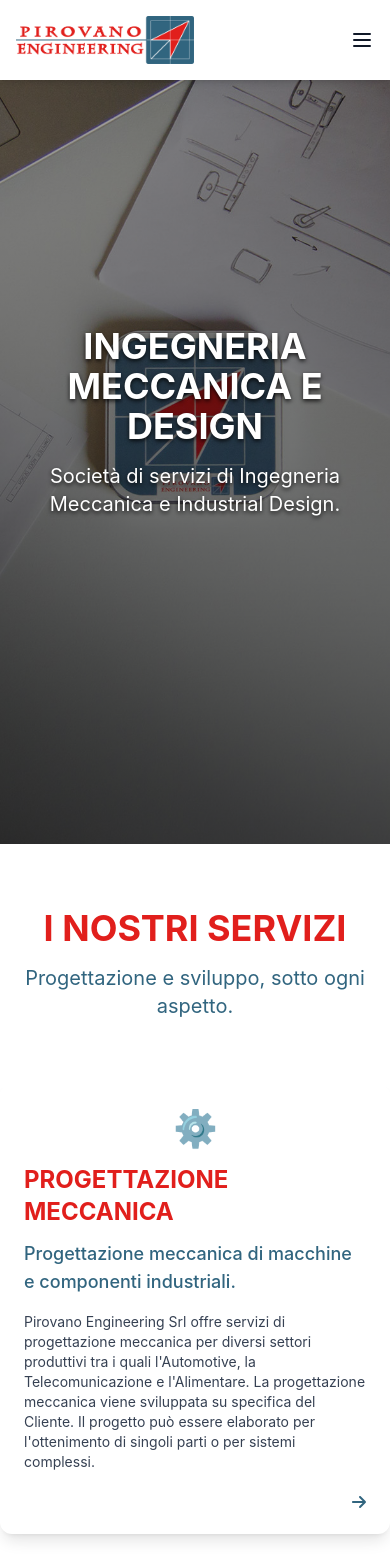
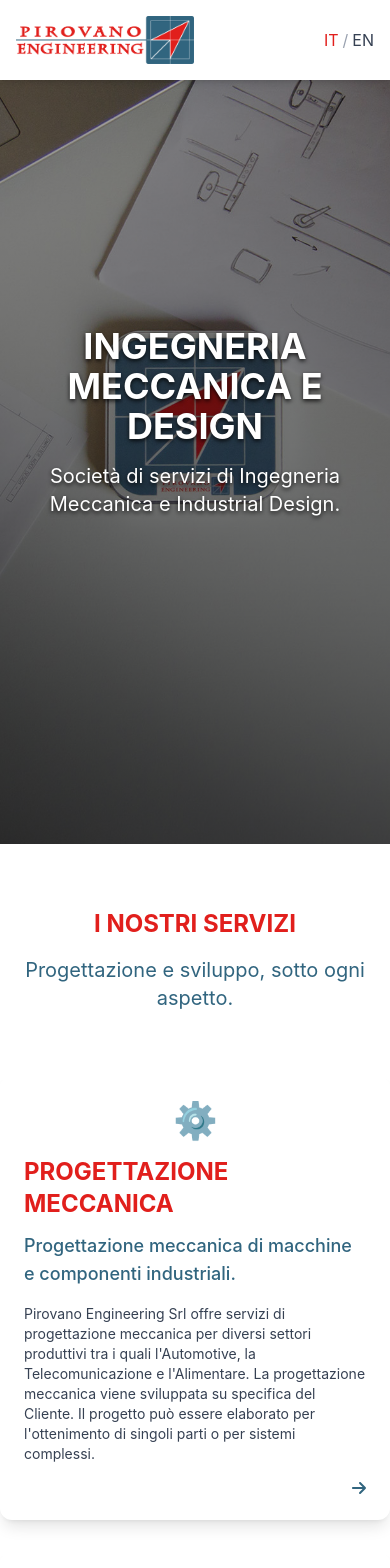
Before and after one commit to edoardopirovano/pirovano-engineering, a React (Vite) app: page / in a window 390 px wide. Shown: the top 1568 px of the page. Built offline with nearby package versions, Linux system fonts and the light colour scheme.

Commit message:
Various improvements/fixes

```diff
--- a/src/App.jsx
+++ b/src/App.jsx
@@ -1,7 +1,6 @@
-import { useState } from 'react'
 import { motion } from 'framer-motion'
-import { useTranslation } from 'react-i18next'
 import './i18n'
+import { FaLinkedin } from 'react-icons/fa'
 
 // Components
 import Navbar from './components/Navbar'
@@ -12,18 +11,10 @@ import Contact from './components/Contact'
 import ImageSlider from './components/ImageSlider'
 
 function App() {
-  const { i18n } = useTranslation()
-  const [currentLang, setCurrentLang] = useState('it')
-
-  const toggleLanguage = () => {
-    const newLang = currentLang === 'it' ? 'en' : 'it'
-    setCurrentLang(newLang)
-    i18n.changeLanguage(newLang)
-  }
 
   return (
     <div className="min-h-screen bg-white">
-      <Navbar currentLang={currentLang} toggleLanguage={toggleLanguage} />
+      <Navbar />
 
       <main>
         <Hero />
@@ -69,8 +60,18 @@ function App() {
       </main>
 
       <footer className="bg-gray-900 text-white py-8">
-        <div className="container text-center">
-          <p>© {new Date().getFullYear()} Pirovano Engineering srl - P.Iva 07607810962</p>
+        <div className="container mx-auto px-4">
+          <div className="flex justify-between items-center">
+            <p>© {new Date().getFullYear()} Pirovano Engineering srl - P.Iva 07607810962</p>
+            <a
+              href="https://www.linkedin.com/company/pirovano-engineering-srl/"
+              target="_blank"
+              rel="noopener noreferrer"
+              className="text-2xl text-white hover:text-primary-red transition-colors duration-200"
+            >
+              <FaLinkedin />
+            </a>
+          </div>
         </div>
       </footer>
     </div>
--- a/src/components/Activities.jsx
+++ b/src/components/Activities.jsx
@@ -1,29 +1,36 @@
 import { useTranslation } from 'react-i18next'
 import { motion } from 'framer-motion'
 import PropTypes from 'prop-types'
-import { useState } from 'react'
+import { useState, useEffect, useRef } from 'react'
 import { FontAwesomeIcon } from '@fortawesome/react-fontawesome'
 import { faArrowRight, faArrowLeft } from '@fortawesome/free-solid-svg-icons'
 import '../styles/card.css'
 
 const ActivityCard = ({ title, description, detailedDescription, skills, icon, delay }) => {
   const [isFlipped, setIsFlipped] = useState(false)
+  const backContentRef = useRef(null)
+
+  useEffect(() => {
+    if (isFlipped && backContentRef.current) {
+      backContentRef.current.scrollTop = 0
+    }
+  }, [isFlipped])
 
   return (
     <motion.div
-      className="relative h-[450px] cursor-pointer perspective-1000"
+      className="relative cursor-pointer perspective-1000 w-full h-full"
       initial={{ opacity: 0, y: 20 }}
       whileInView={{ opacity: 1, y: 0 }}
       transition={{ duration: 0.5, delay }}
       onClick={() => setIsFlipped(!isFlipped)}
     >
       <motion.div
-        className="w-full h-full relative preserve-3d transition-transform duration-500"
+        className="relative preserve-3d transition-transform duration-500 h-full"
         animate={{ rotateY: isFlipped ? 180 : 0 }}
       >
         {/* Front of card */}
-        <motion.div className="absolute w-full h-full backface-hidden">
-          <div className="bg-white rounded-xl shadow-lg p-6 h-full flex flex-col">
+        <motion.div className="backface-hidden h-full">
+          <div className="bg-white rounded-xl shadow-lg p-6 flex flex-col h-full">
             <div className="text-4xl mb-4 flex justify-center">{icon}</div>
             <h3 className="text-2xl font-bold mb-3 text-primary-red">{title}</h3>
             <p className="text-lg font-medium text-primary-blue mb-4">{description}</p>
@@ -36,18 +43,19 @@ const ActivityCard = ({ title, description, detailedDescription, skills, icon, d
 
         {/* Back of card */}
         <motion.div
-          className="absolute w-full h-full backface-hidden"
+          className="backface-hidden absolute inset-0 h-full"
           style={{ transform: 'rotateY(180deg)' }}
         >
-          <div className="bg-white rounded-xl shadow-lg p-6 h-full flex flex-col justify-between">
-            <div className="flex-grow flex items-center">
-              <ul className="list-disc list-inside space-y-2 text-sm w-full">
+          <div className="bg-white rounded-xl shadow-lg p-6 flex flex-col h-full">
+            <div className="flex-grow overflow-y-scroll" ref={backContentRef}>
+              <h3 className="text-lg font-bold mb-2 text-primary-red">{title}</h3>
+              <ul className="list-disc list-inside space-y-2 text-sm">
                 {skills.map((skill, index) => (
                   <li key={index} className="text-gray-700">{skill}</li>
                 ))}
               </ul>
             </div>
-            <div className="flex items-center text-primary-blue mt-4">
+            <div className="flex items-center text-primary-blue mt-4 pt-2">
               <FontAwesomeIcon icon={faArrowLeft} />
             </div>
           </div>
@@ -104,11 +112,11 @@ const Activities = () => {
         whileInView={{ opacity: 1, y: 0 }}
         transition={{ duration: 0.5 }}
       >
-        <h2 className="text-4xl font-bold mb-4 text-primary-red">{t('activities.title')}</h2>
+        <h2 className="text-2xl font-bold mb-4 text-primary-red">{t('activities.title')}</h2>
         <p className="text-xl text-primary-blue">{t('activities.subtitle')}</p>
       </motion.div>
 
-      <div className="grid grid-cols-1 md:grid-cols-3 gap-8">
+      <div className="grid grid-cols-1 lg:grid-cols-3 gap-8 auto-rows-fr">
         {activities.map((activity, index) => (
           <ActivityCard key={index} {...activity} />
         ))}
--- a/src/components/Contact.jsx
+++ b/src/components/Contact.jsx
@@ -1,7 +1,6 @@
 import { useTranslation } from 'react-i18next'
 import { motion } from 'framer-motion'
 import PropTypes from 'prop-types'
-import { FaLinkedin } from 'react-icons/fa'
 
 const ContactInfo = ({ icon, text }) => (
   <div className="flex items-center space-x-3 p-2">
@@ -121,21 +120,10 @@ const Contact = () => {
               icon="✉️"
               text={t('contact.email')}
             />
-            <motion.div
-              className="mt-6 flex justify-start"
-              initial={{ opacity: 0, y: 20 }}
-              whileInView={{ opacity: 1, y: 0 }}
-              transition={{ duration: 0.5, delay: 0.3 }}
-            >
-              <a
-                href="https://www.linkedin.com/company/pirovano-engineering-srl/"
-                target="_blank"
-                rel="noopener noreferrer"
-                className="text-3xl text-primary-blue hover:text-primary-red transition-colors duration-200"
-              >
-                <FaLinkedin />
-              </a>
-            </motion.div>
+            <ContactInfo
+              icon="✉️"
+              text={t('contact.email2')}
+            />
           </motion.div>
         </motion.div>
       </div>
--- /dev/null
+++ b/src/components/LanguageToggle.jsx
@@ -0,0 +1,30 @@
+import { useTranslation } from 'react-i18next'
+import { useState } from 'react'
+
+const LanguageToggle = () => {
+  const { i18n } = useTranslation()
+  const [currentLang, setCurrentLang] = useState(i18n.language)
+
+  const toggleLanguage = () => {
+    const newLang = currentLang === 'it' ? 'en' : 'it'
+    setCurrentLang(newLang)
+    i18n.changeLanguage(newLang)
+  }
+
+  return (
+    <button
+    onClick={toggleLanguage}
+    className="ml-4 flex items-center space-x-1 cursor-pointer"
+  >
+    <span className={currentLang === 'it' ? 'text-primary-red' : 'text-gray-700'}>
+      IT
+    </span>
+    <span className="text-gray-400">/</span>
+      <span className={currentLang === 'en' ? 'text-primary-red' : 'text-gray-700'}>
+        EN
+      </span>
+    </button>
+  )
+}
+
+export default LanguageToggle
--- a/src/components/Navbar.jsx
+++ b/src/components/Navbar.jsx
@@ -2,8 +2,8 @@ import { useTranslation } from 'react-i18next'
 import { Link } from 'react-scroll'
 import { motion } from 'framer-motion'
 import PropTypes from 'prop-types'
-
-const Navbar = ({ currentLang, toggleLanguage }) => {
+import LanguageToggle from './LanguageToggle'
+const Navbar = () => {
   const { t } = useTranslation()
 
   const navItems = [
@@ -43,38 +43,13 @@ const Navbar = ({ currentLang, toggleLanguage }) => {
               {item.label}
             </Link>
           ))}
-
-          <button
-            onClick={toggleLanguage}
-            className="ml-4 flex items-center space-x-1 cursor-pointer"
-          >
-            <span className={currentLang === 'it' ? 'text-primary-red' : 'text-gray-700'}>
-              IT
-            </span>
-            <span className="text-gray-400">/</span>
-            <span className={currentLang === 'en' ? 'text-primary-red' : 'text-gray-700'}>
-              EN
-            </span>
-          </button>
+          <LanguageToggle />
         </div>
 
         {/* Mobile menu button */}
-        <button className="md:hidden">
-          <svg
-            className="w-6 h-6"
-            fill="none"
-            stroke="currentColor"
-            viewBox="0 0 24 24"
-            xmlns="http://www.w3.org/2000/svg"
-          >
-            <path
-              strokeLinecap="round"
-              strokeLinejoin="round"
-              strokeWidth={2}
-              d="M4 6h16M4 12h16M4 18h16"
-            />
-          </svg>
-        </button>
+        <div className="md:hidden">
+          <LanguageToggle />
+        </div>
       </div>
     </motion.nav>
   )
--- a/src/i18n.js
+++ b/src/i18n.js
@@ -85,11 +85,12 @@ const resources = {
         address: "Edificiosedici - Viale Sarca 336/F, 20126 Milano",
         phone: "+39 02 8688 2004",
         email: "p.beretta@piroeng.it",
+        email2: "careers@piroeng.it",
       },
       contactUs: {
         email: "Email",
-        message: "Message",
-        submit: "Send",
+        message: "Messaggio",
+        submit: "Invia",
       },
     },
   },
@@ -176,11 +177,12 @@ const resources = {
         address: "Edificiosedici - Viale Sarca 336/F, 20126 Milan",
         phone: "+39 02 8688 2004",
         email: "p.beretta@piroeng.it",
+        email2: "careers@piroeng.it",
       },
       contactUs: {
         email: "Email",
-        message: "Messaggio",
-        submit: "Invia",
+        message: "Message",
+        submit: "Send",
       },
     },
   },
```
